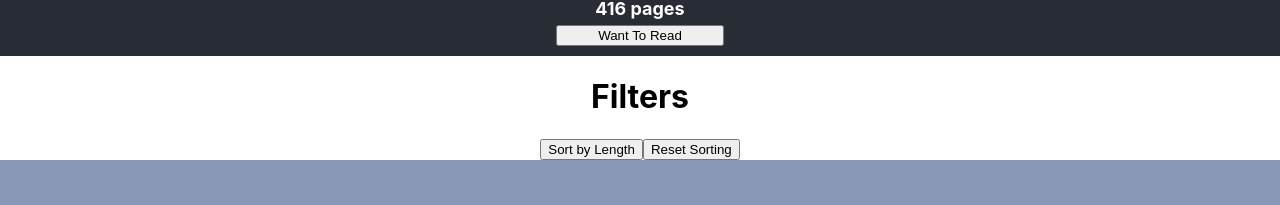
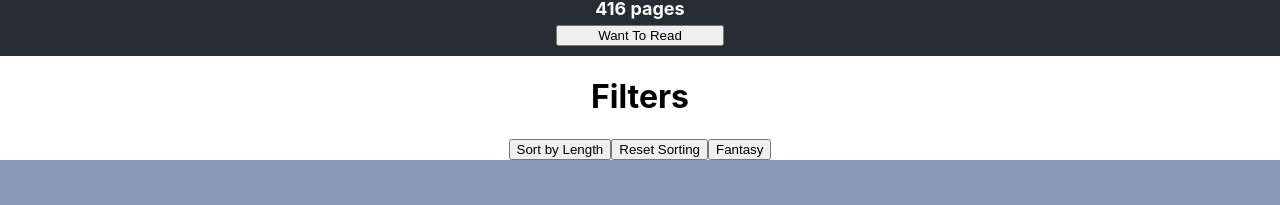
Before and after one commit to AHudda/CSCI1300-2024-development, a React (Create React App) app in the folder my-app/: page / in a window 1280 px wide. Shown: the part 5224-5429 px from the top of the page. Built offline with nearby package versions, Linux system fonts and the light colour scheme.

Commit message:
adding filters soon

```diff
--- a/my-app/src/App.js
+++ b/my-app/src/App.js
@@ -10,13 +10,19 @@ bookData.forEach((item) => {
 });
 
 function App() {
+  // Total number of books in "Want To Read"
   const [wantToReadTotal, setWantToReadTotal] = useState(0);
   const incrementWantToReadTotal = () => setWantToReadTotal(wantToReadTotal + 1);
   const decrementWantToReadTotal = () => setWantToReadTotal(wantToReadTotal - 1);
 
+  // Books in "Want To Read"
   const [wantToReadBooks, setWantToReadBooks] = useState(new Set());
   const addToWantToReadBooks = (newBook) => setWantToReadBooks(new Set([... wantToReadBooks, newBook]))
   const removeFromWantToReadBooks = (bookToRemove) => setWantToReadBooks(new Set([... wantToReadBooks].filter((book) => book !== bookToRemove)));
+
+  // Filters
+  const [fantasyFilterOn, setFantasyFilterOn] = useState(false);
+  const [romanceFilterOn, setRomanceFilterOn] = useState(false);
 
   // Using useState to ensure that BookItem(s) can maintain their internal state when re-rendered
   const [bookItems, setBookItems] = useState(bookData.map((item, index) => ({
@@ -39,13 +45,14 @@ function App() {
   const resetSorting = () => {
     const sortedBookItems = [...bookItems].sort((a, b) => a.key - b.key);
     setBookItems(sortedBookItems);
+    setFantasyFilterOn(false);
   }
 
   return (
     <div className="App">
       <header id="Library">
         <h1>Library</h1>
-        {bookItems.map((item) => (
+        {bookItems.filter((item) => !fantasyFilterOn || item.genre == "Fantasy").map((item) => (
           <BookItem key={item.key} title={item.title} author={item.author} genre={item.genre} stars={item.stars} length={item.length} image={item.image}
             incrementWantToReadTotal={incrementWantToReadTotal}
             decrementWantToReadTotal={decrementWantToReadTotal}
@@ -54,10 +61,11 @@ function App() {
           />
         ))}
       </header>
-      <header id="Filters">
+      <header id="Guide">
         <h1>Filters</h1>
         <button onClick={sortByLength}>Sort by Length</button>
         <button onClick={resetSorting}>Reset Sorting</button>
+        <button onClick={() => setFantasyFilterOn(true)}>Fantasy</button>
       </header>
       <header id="Want_To_Read">
         <h1>Want To Read</h1>
```
